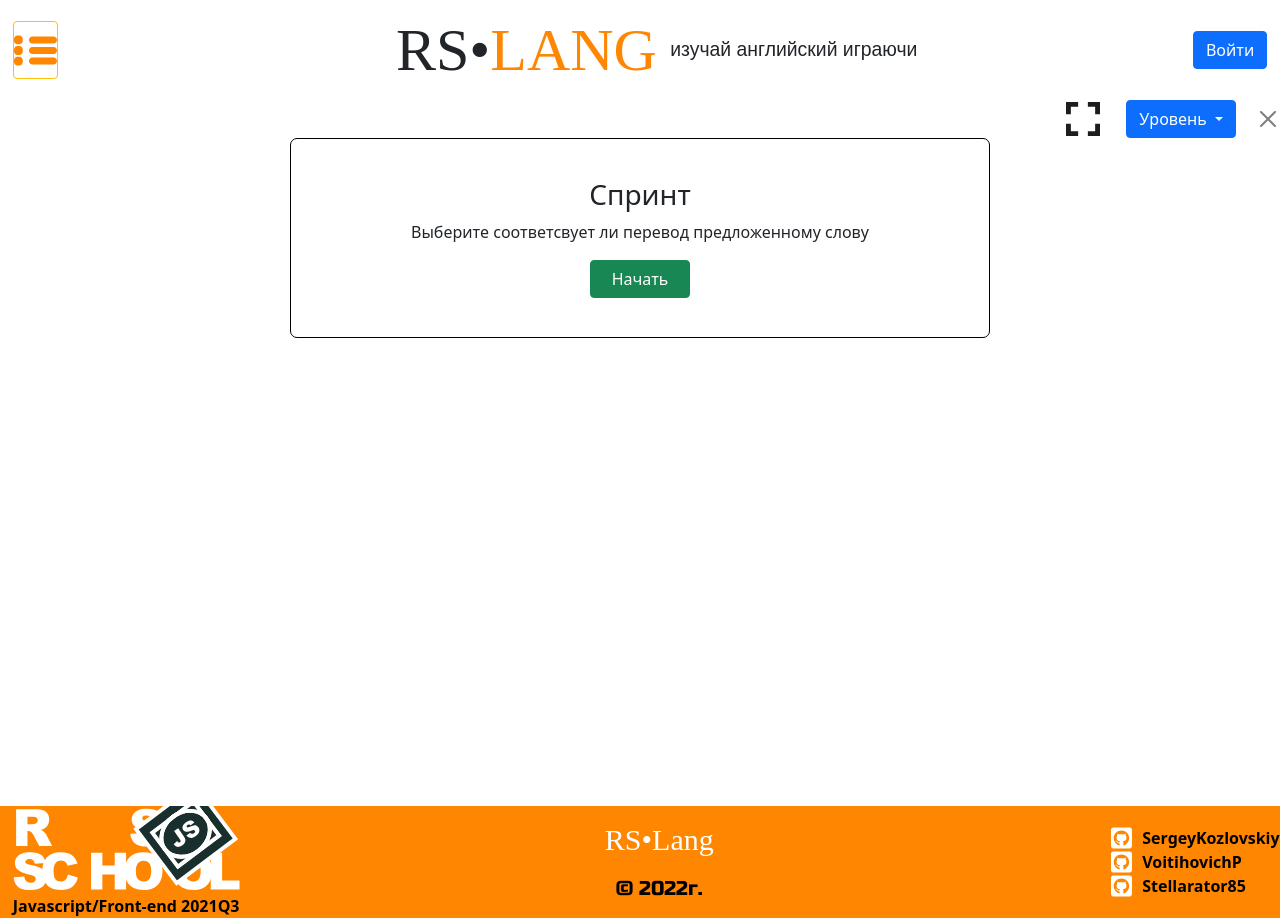
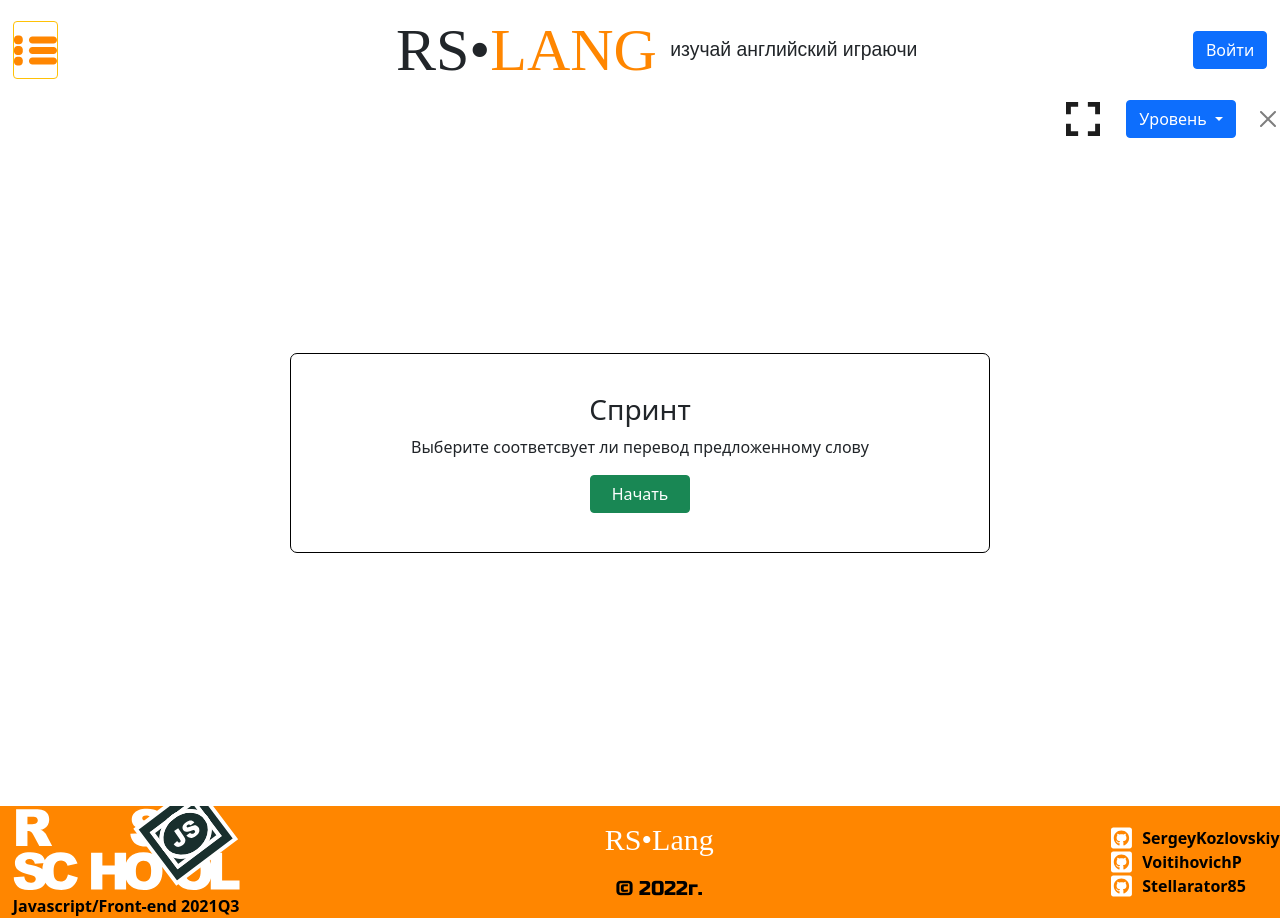
Before and after one commit to SergeyKozlovskiy/rslang, a React (Create React App) app: page /sprint in a window 1280 px wide. Built offline with nearby package versions, Linux system fonts and the light colour scheme; a web font is replaced by a local one.

Commit message:
fix: fix styles game sprint

```diff
--- a/src/App.css
+++ b/src/App.css
@@ -27,6 +27,7 @@
 .App-link {
   color: #61dafb;
 }
+
 .wrapper-page {
   height: 706px;
 }
@@ -35,7 +36,12 @@
   from {
     transform: rotate(0deg);
   }
+
   to {
     transform: rotate(360deg);
   }
 }
+
+.wrapper-page {
+  position: relative;
+}
--- a/src/pages/games/games.css
+++ b/src/pages/games/games.css
@@ -1,4 +1,8 @@
 .games-wrapper {
+  position: absolute;
+  top: 50%;
+  left: 50%;
+  transform: translate(-50%, -50%);
   display: flex;
   width: 100%;
   align-items: center;
--- a/src/pages/games/sprint/sprint.css
+++ b/src/pages/games/sprint/sprint.css
@@ -15,6 +15,10 @@
 }
 
 .sprint-popup {
+  position: absolute;
+  top: 50%;
+  left: 50%;
+  transform: translate(-50%, -50%);
   display: flex;
   justify-content: center;
   flex-direction: column;
@@ -26,6 +30,7 @@
   border: 1px solid black;
   border-radius: 7px;
   transition: 0.3s;
+  z-index: 100;
 }
 
 .sprint-popup_btn {
@@ -93,7 +98,12 @@
   justify-content: center;
   font-size: 28px;
 }
-
+.wrapper-question-card{
+  position: absolute;
+  top: 50%;
+  left: 50%;
+  transform: translate(-50%, -50%);
+}
 .question-card {
   padding: 25px 35px;
   display: block;
--- a/src/pages/games/sprint/sprint.tsx
+++ b/src/pages/games/sprint/sprint.tsx
@@ -175,6 +175,7 @@ export const Sprint: React.FC = () => {
       <Button onClick={start} className='sprint-popup_btn' variant="success">{Text.StartSprintButton}</Button>
     </div>
 
+    <div className="wrapper-question-card">
     <div id="timer" className='hide-popup'></div>
 
     <div className="question-card hide-popup">
@@ -182,6 +183,7 @@ export const Sprint: React.FC = () => {
       <p className="question-card_translate">{questionData.translate}</p>
       <Button className='question-card_btn' onClick={() => {responseСheck(false)}} variant="danger">{Text.WrongAnswerSprintButton}</Button>
       <Button className='question-card_btn' onClick={() => {responseСheck(true)}} variant="success">{Text.RightAnswerSprintButton}</Button>
+    </div>
     </div>
 
     <div className="results hide-popup">
```
